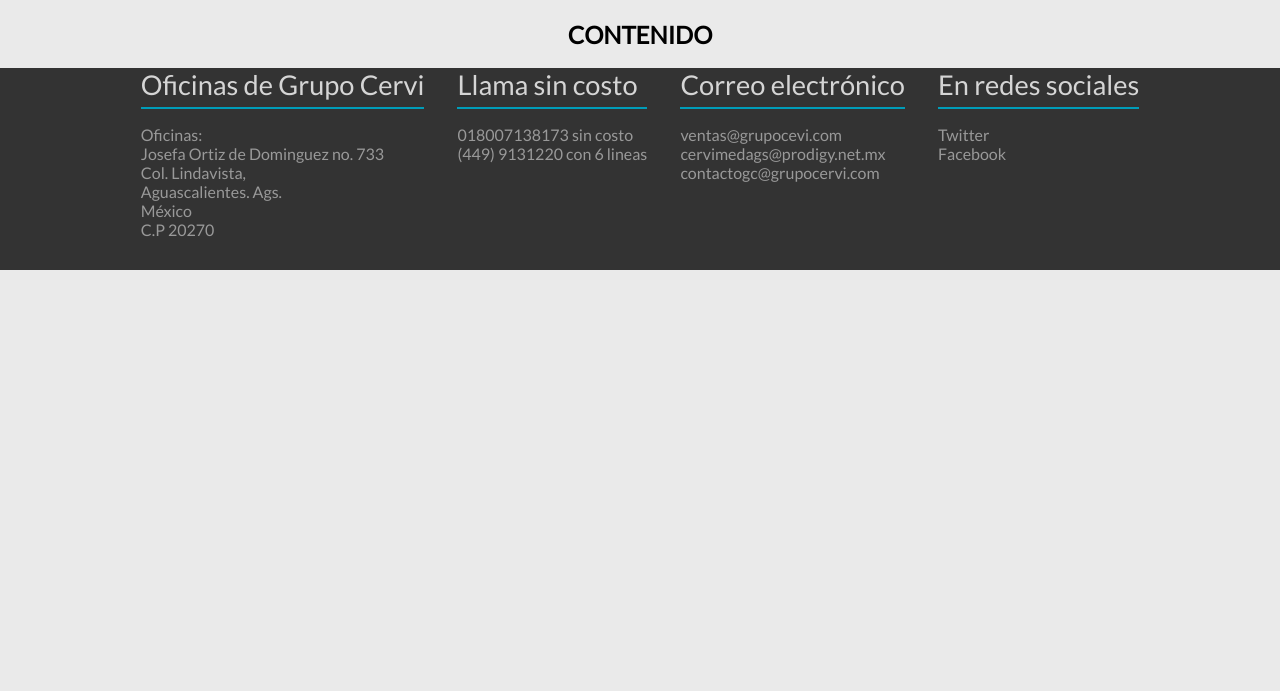
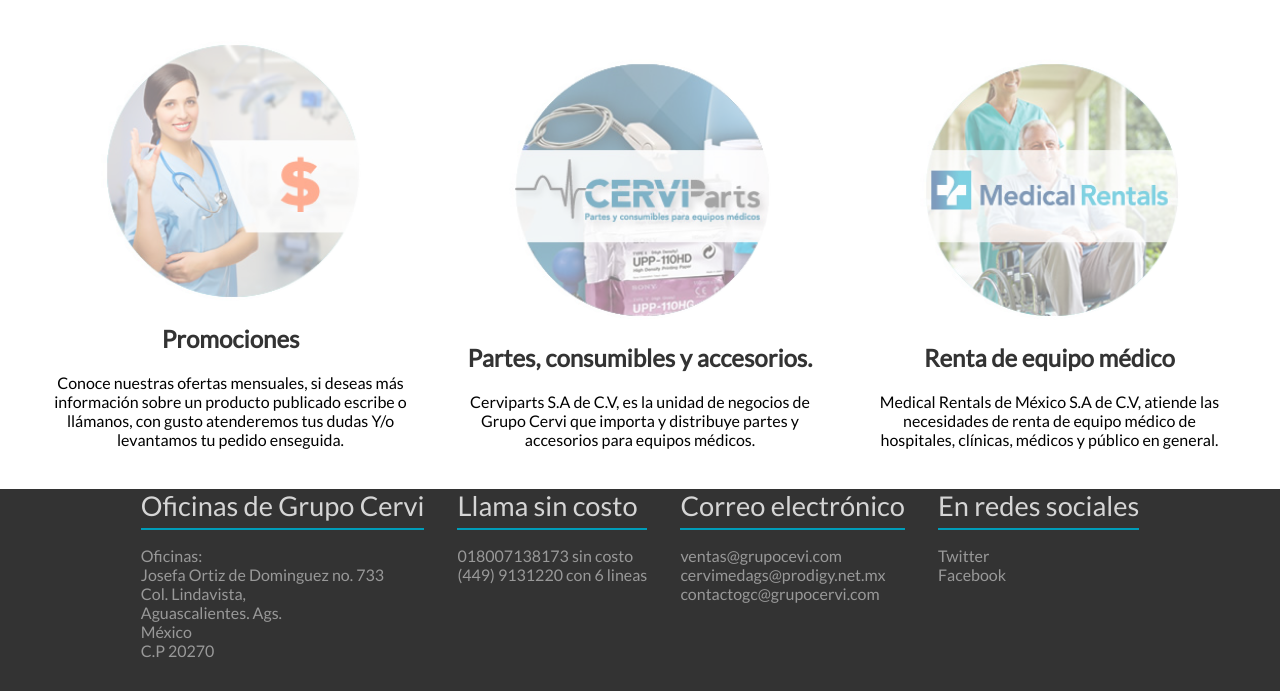
Before and after one commit to josueMart/GrupoCervi, a plain HTML site: page index.html in a window 1280 px wide. Shown: the part 226-917 px from the top of the page. Before the commit the page ends 800 px from the top, so only its background shows below. Drawn offline with Linux system fonts and the light colour scheme.

Commit message:
Agrego enlaces a promociones, cerviparts y medical rentals con losgos para la parte inferior del section, dentro de contenido

```diff
--- a/index.html
+++ b/index.html
@@ -27,9 +27,46 @@
 
 </header>
 
- <section class="banner">
- <h2>CONTENIDO</h2>
+ <section class="content">
+<article class="promo1">
+  <a href="catalog.html">
+  <header class="promo1__header"></header>
 
+  <figure class="promo1__figure">
+    <img class="promo1__img" src="images/promociones.jpg" alt="">
+  </figure>
+   </a>
+  <footer class="promo1__footer">
+   <h2>Promociones</h2>
+   <p>Conoce nuestras ofertas mensuales, si deseas más información sobre un producto publicado escribe o llámanos, con gusto atenderemos tus dudas Y/o levantamos tu pedido enseguida.
+  </p> </footer>
+</article>
+<article class="promo1">
+  <a href="catalog.html">
+  <header class="promo1__header"></header>
+
+  <figure class="promo1__figure">
+    <img class="promo1__img" src="images/cerviparts.jpg" alt="">
+  </figure>
+   </a>
+  <footer class="promo1__footer">
+   <h2>Partes, consumibles y accesorios.</h2>
+   <p>Cerviparts S.A de C.V, es la unidad de negocios de Grupo Cervi que importa y distribuye partes y accesorios para equipos médicos. </p>
+  </footer>
+</article>
+<article class="promo1">
+  <a href="catalog.html">
+  <header class="promo1__header"></header>
+
+  <figure class="promo1__figure">
+    <img class="promo1__img" src="images/medicalrentals.jpg" alt="">
+  </figure>
+   </a>
+  <footer class="promo1__footer">
+   <h2>Renta de equipo médico</h2>
+   <p>Medical Rentals de México S.A de C.V, atiende las necesidades de renta de equipo médico de hospitales, clínicas, médicos y público en general.
+  </p> </footer>
+</article>
 </section>
 <footer class="footer" >
   <section class="footer__contacto">
--- a/stylesheets/style.css
+++ b/stylesheets/style.css
@@ -9,6 +9,9 @@ body{
   margin: 0;
   padding: 0;
 
+}
+h2{
+  color: #333333;
 }
 .header-principal{
 
@@ -76,6 +79,58 @@ color: #444444;
 
 
     }
+    .content{
+      background-color: white;
+      display: inline-block;
+      text-align: center;
+
+    }
+
+    .promo1{
+
+      display: inline-block;
+      text-align: center;
+      list-style: none;
+      width: 28%;
+      margin: 1.5em;
+
+      -webkit-border-radius: 30px;
+  -moz-border-radius: 30px;
+  border-radius: 30px;
+
+    }
+
+    .promo1__img{
+      width: 261.83px;
+      height: 261.83px;
+      border-radius: 50%;
+      -webkit-border-radius: 50%;
+      -moz-border-radius: 50%;
+      border-radius: 50%;
+      opacity: 50%
+
+    }
+
+
+  .promo1__footer{
+    text-decoration: none;
+    text-align: center;
+
+  }
+
+
+
+
+
+
+    .promo2{
+      border: solid red;
+    }
+    .promo3{
+      border: solid red;
+    }
+
+
 
    /*@media (-webkit-min-device-pixel-ratio: 2), (min-resolution: 192dpi) {
     html{
@@ -90,10 +145,7 @@ color: #444444;
       }
 
     }*/
-    .banner{
-      text-align: center;
 
-    }
 
     .footer{
       background-color: #333333;
```
Also changed, not shown: images/Cerviparts.jpg (added), images/MedicalRentals.jpg (added), images/Promociones.jpg (added), images/equipo.jpg (added).
